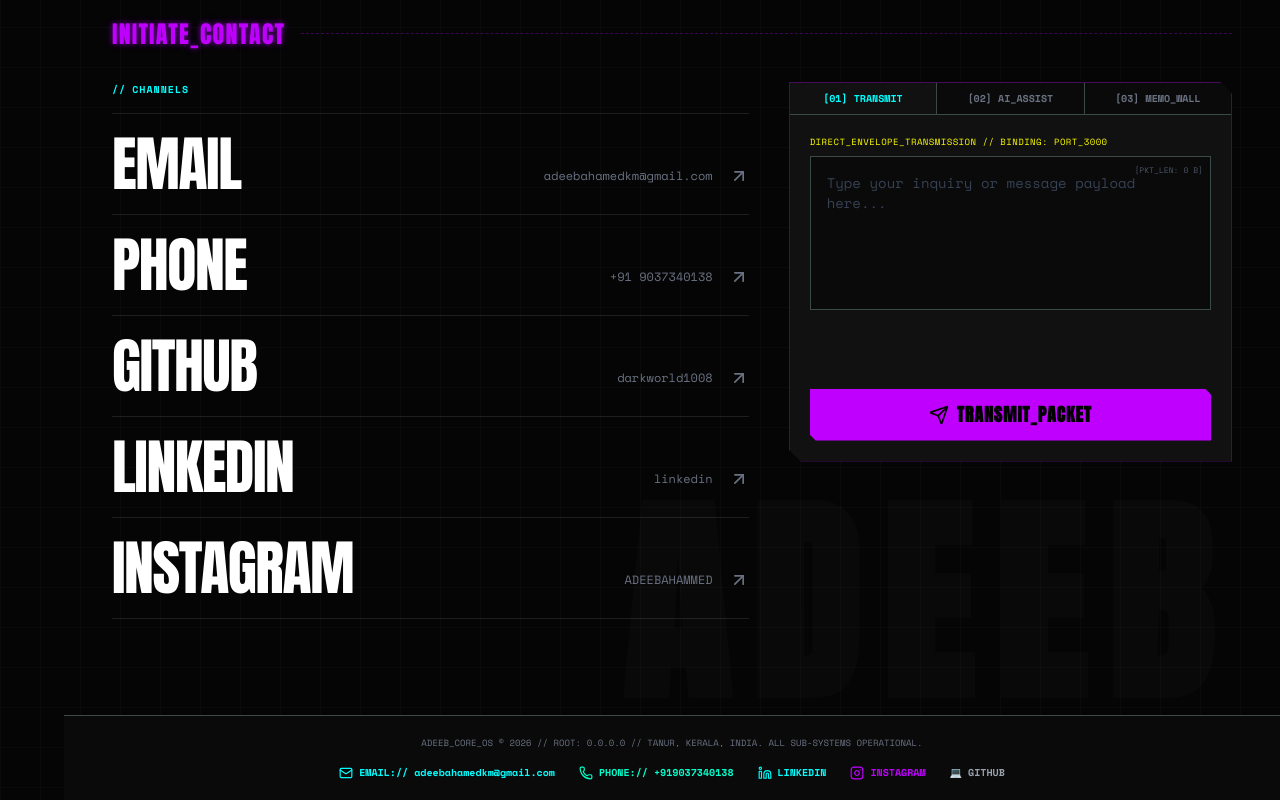
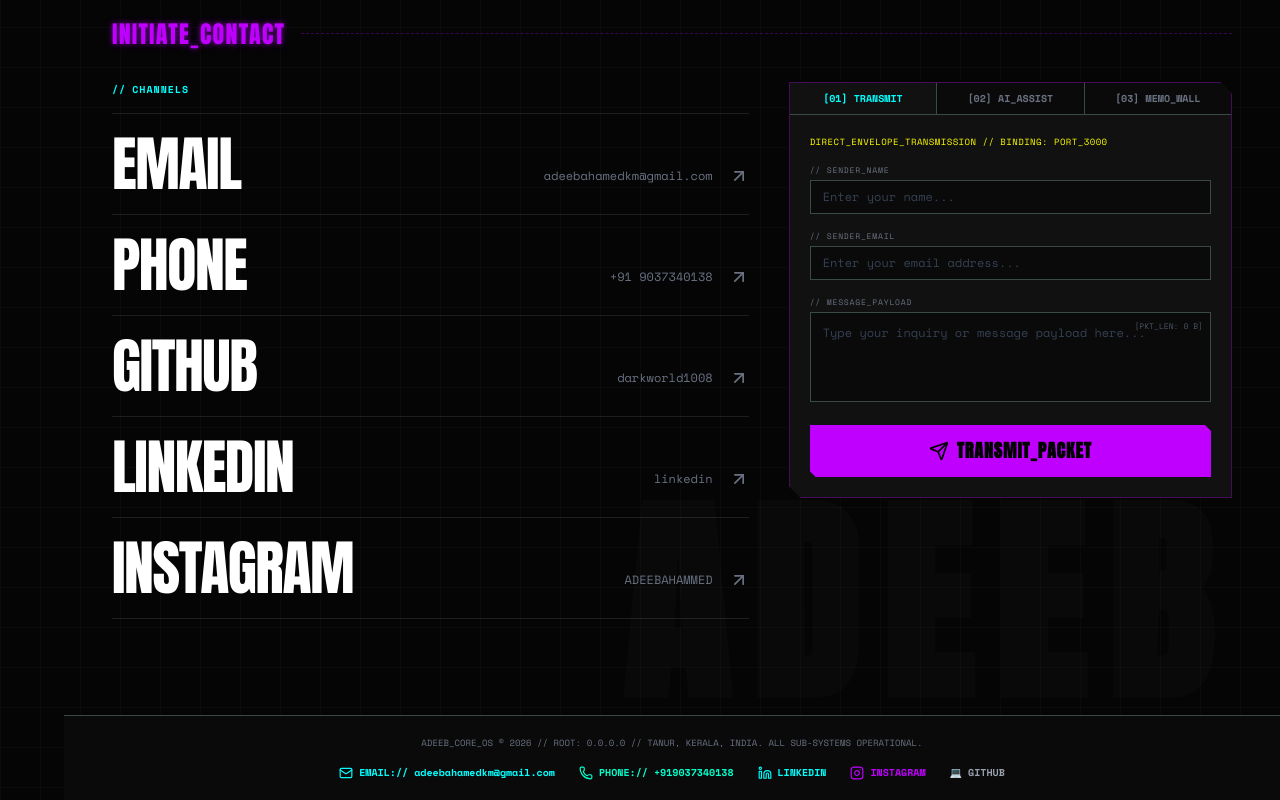
Before and after one commit to darkworld1008/adeeb-systems-portfolio, a React (Vite) app: page / in a window 1280 px wide. Shown: the part 3293-4093 px from the top of the page. Built offline with nearby package versions, Linux system fonts and the light colour scheme.

Commit message:
feat: add sender name and email fields to contact form and integrate Web3Forms

```diff
--- a/src/App.tsx
+++ b/src/App.tsx
@@ -78,6 +78,8 @@ export default function App() {
   const [settingsOpen, setSettingsOpen] = useState(false);
 
   // Contact Form State
+  const [contactName, setContactName] = useState("");
+  const [contactEmail, setContactEmail] = useState("");
   const [contactMessage, setContactMessage] = useState("");
   const [isSending, setIsSending] = useState(false);
   const [formSubmitted, setFormSubmitted] = useState(false);
@@ -316,20 +318,56 @@ export default function App() {
   };
 
   // Form submission handler
-  const handleSubmitMessage = (e: FormEvent) => {
+  const handleSubmitMessage = async (e: FormEvent) => {
     e.preventDefault();
-    if (!contactMessage.trim()) return;
+    if (!contactName.trim() || !contactEmail.trim() || !contactMessage.trim()) return;
 
     setIsSending(true);
     addLog(`SMTP: Commencing transfer sequence for contact message payload...`, "warning");
 
-    setTimeout(() => {
+    const accessKey = import.meta.env.VITE_WEB3FORMS_ACCESS_KEY;
+
+    if (!accessKey) {
+      addLog(`SMTP_ERROR: VITE_WEB3FORMS_ACCESS_KEY is missing in your environment.`, "error");
+      addLog(`INSTRUCTION: Go to web3forms.com, register adeebahamedkm@gmail.com, and add the key to your .env file.`, "system");
+      setIsSending(false);
+      return;
+    }
+
+    try {
+      const response = await fetch("https://api.web3forms.com/submit", {
+        method: "POST",
+        headers: {
+          "Content-Type": "application/json",
+          Accept: "application/json",
+        },
+        body: JSON.stringify({
+          access_key: accessKey,
+          name: contactName,
+          email: contactEmail,
+          message: contactMessage,
+          subject: `Portfolio Contact from ${contactName}`,
+          from_name: "Adeeb Systems Portfolio",
+        }),
+      });
+
+      const data = await response.json();
+
+      if (response.ok && data.success) {
         setIsSending(false);
         setFormSubmitted(true);
         addLog(`SMTP: Packet successfully routed to Operator Adeeb. Secure socket closed.`, "success");
+        setContactName("");
+        setContactEmail("");
         setContactMessage("");
         setTimeout(() => setFormSubmitted(false), 5000);
-    }, 2000);
+      } else {
+        throw new Error(data.message || "Failed to submit form payload.");
+      }
+    } catch (error: any) {
+      setIsSending(false);
+      addLog(`SMTP_ERROR: Transmission failed: ${error.message}`, "error");
+    }
   };
 
   // Core level visual segmented bar renderer
@@ -1071,21 +1109,52 @@ export default function App() {
               {/* Tab 1: TRANSMIT */}
               {contactTab === "transmit" && (
                 <form onSubmit={handleSubmitMessage} className="p-5 flex flex-col gap-4 flex-1 justify-between">
-                  <div>
-                    <div className="font-mono text-[9px] text-neon-yellow tracking-wider mb-2 uppercase select-none">
+                  <div className="space-y-4">
+                    <div className="font-mono text-[9px] text-neon-yellow tracking-wider uppercase select-none">
                       DIRECT_ENVELOPE_TRANSMISSION // BINDING: PORT_3000
                     </div>
+
+                    {/* Sender Name Field */}
+                    <div className="space-y-1">
+                      <label className="block font-mono text-[8px] text-gray-500 uppercase tracking-widest">// SENDER_NAME</label>
+                      <input
+                        required
+                        type="text"
+                        value={contactName}
+                        onChange={(e) => setContactName(e.target.value)}
+                        placeholder="Enter your name..."
+                        className="w-full bg-[#0a0a0a] border border-[#3a4a49] focus:border-neon-orange outline-none px-3 py-2 font-mono text-xs text-[#ffffff] focus:ring-0 placeholder-gray-700"
+                      />
+                    </div>
+
+                    {/* Sender Email Field */}
+                    <div className="space-y-1">
+                      <label className="block font-mono text-[8px] text-gray-500 uppercase tracking-widest">// SENDER_EMAIL</label>
+                      <input
+                        required
+                        type="email"
+                        value={contactEmail}
+                        onChange={(e) => setContactEmail(e.target.value)}
+                        placeholder="Enter your email address..."
+                        className="w-full bg-[#0a0a0a] border border-[#3a4a49] focus:border-neon-orange outline-none px-3 py-2 font-mono text-xs text-[#ffffff] focus:ring-0 placeholder-gray-700"
+                      />
+                    </div>
+
+                    {/* Message Field */}
+                    <div className="space-y-1">
+                      <label className="block font-mono text-[8px] text-gray-500 uppercase tracking-widest">// MESSAGE_PAYLOAD</label>
                       <div className="relative">
                         <textarea
                           required
                           value={contactMessage}
                           onChange={(e) => setContactMessage(e.target.value)}
-                        rows={6}
+                          rows={4}
                           placeholder="Type your inquiry or message payload here..."
-                        className="w-full bg-[#0a0a0a] border border-[#3a4a49] focus:border-neon-orange outline-none p-4 font-mono text-sm text-[#ffffff] focus:ring-0 placeholder-gray-700 resize-none"
+                          className="w-full bg-[#0a0a0a] border border-[#3a4a49] focus:border-neon-orange outline-none p-3 font-mono text-xs text-[#ffffff] focus:ring-0 placeholder-gray-700 resize-none"
                         />
                         <div className="absolute top-2 right-2 font-mono text-[8px] text-gray-600 uppercase select-none pointer-events-none">
                           [PKT_LEN: {contactMessage.length} B]
+                        </div>
                       </div>
                     </div>
                   </div>
```
Lines whose indentation alone changed are shown as unchanged.
